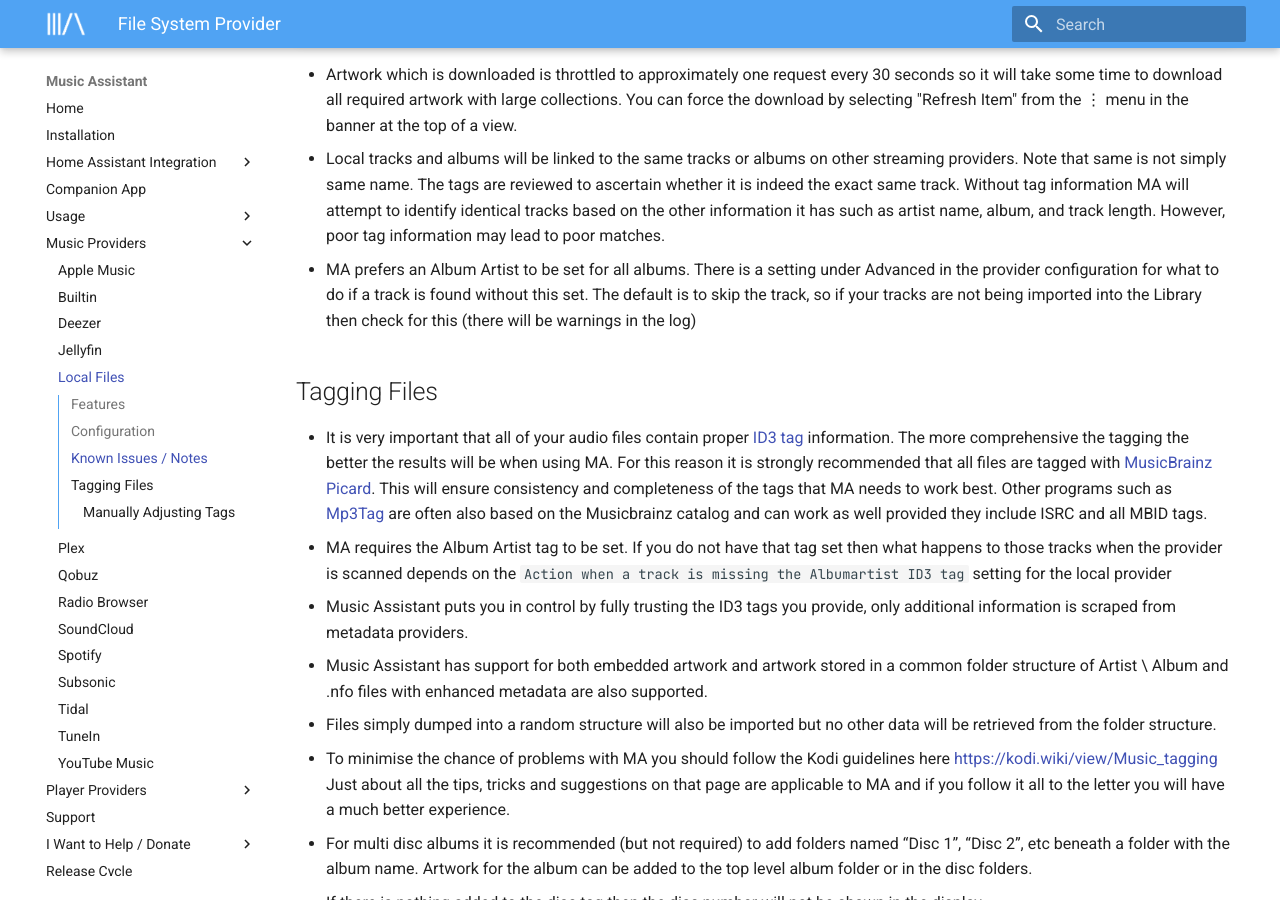
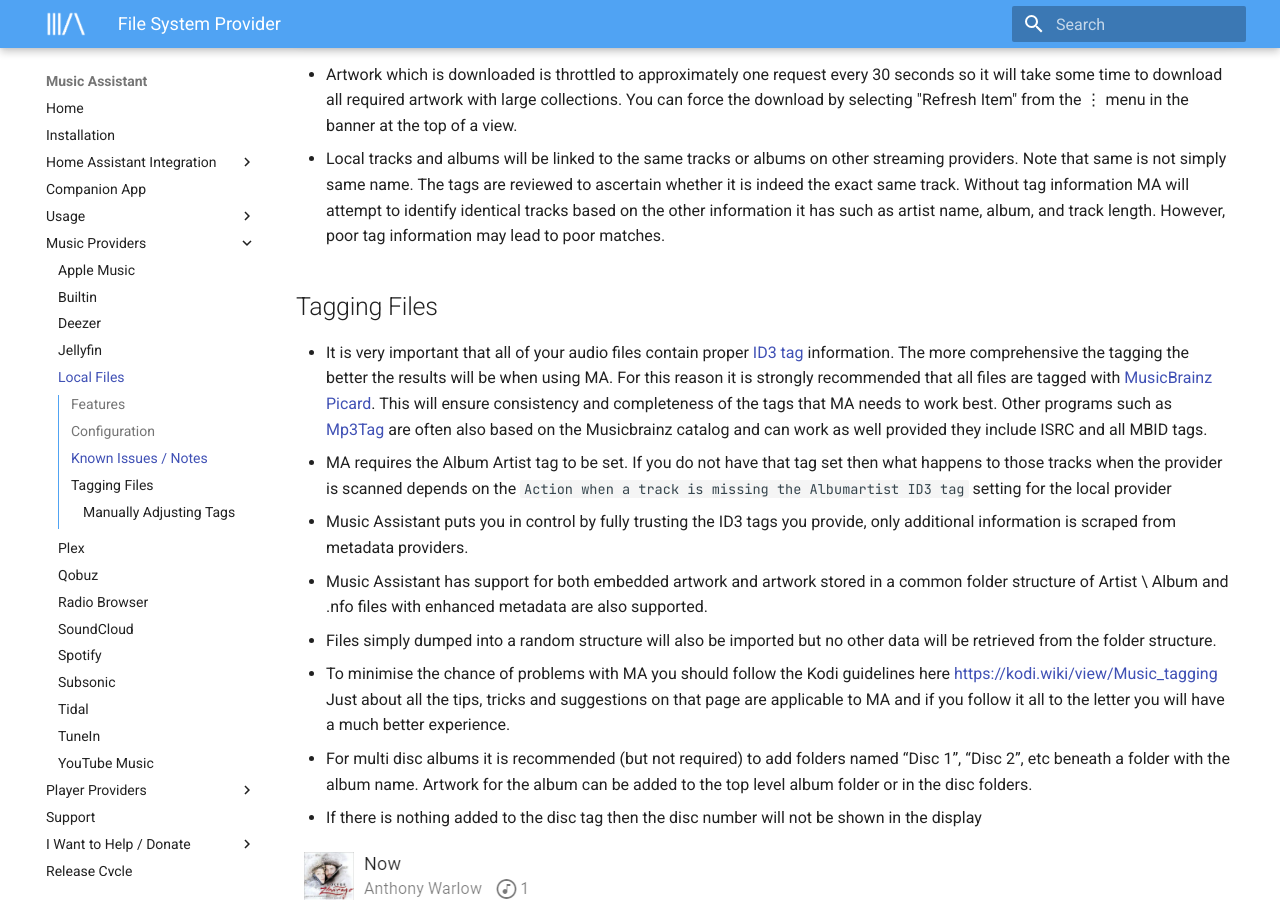
Before and after one commit to pwbriggs/music-assistant.github.io, an MkDocs documentation site: the page built from docs/music-providers/filesystem.md, in a window 1280 px wide and 900 px high, scrolled down 1644 px. Built offline with MkDocs 1.6.1 and Material for MkDocs 9.7.7, drawn with Linux system fonts in a browser that asks for light colours.

Commit message:
Remove duplicated info

```diff
--- a/docs/music-providers/filesystem.md
+++ b/docs/music-providers/filesystem.md
@@ -45,7 +45,6 @@
 
 - Artwork which is downloaded is throttled to approximately one request every 30 seconds so it will take some time to download all required artwork with large collections. You can force the download by selecting "Refresh Item" from the ⋮ menu in the banner at the top of a view.
 - Local tracks and albums will be linked to the same tracks or albums on other streaming providers. Note that same is not simply same name. The tags are reviewed to ascertain whether it is indeed the exact same track. Without tag information MA will attempt to identify identical tracks based on the other information it has such as artist name, album, and track length. However, poor tag information may lead to poor matches.
-- MA prefers an Album Artist to be set for all albums. There is a setting under Advanced in the provider configuration for what to do if a track is found without this set. The default is to skip the track, so if your tracks are not being imported into the Library then check for this (there will be warnings in the log)
 
 ## Tagging Files
 
```
